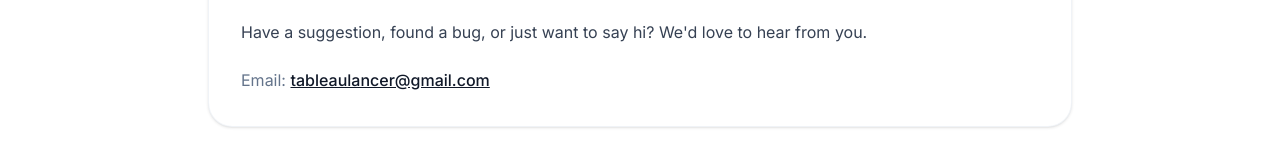
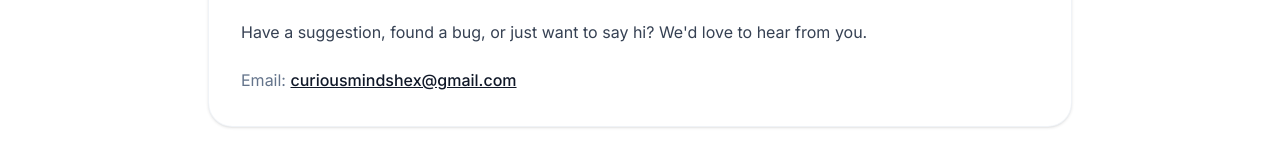
Before and after one commit to TanmayKnight/converter, a Next.js app: page /about in a window 1280 px wide. Shown: the part 874-1034 px from the top of the page. Built offline with nearby package versions, Linux system fonts and the light colour scheme; no server answers.

Commit message:
changed the email address to curious mind

```diff
--- a/src/app/about/page.tsx
+++ b/src/app/about/page.tsx
@@ -57,7 +57,7 @@ export default function AboutPage() {
                     Have a suggestion, found a bug, or just want to say hi? We'd love to hear from you.
                 </p>
                 <p className="text-muted-foreground">
-                    Email: <a href="mailto:tableaulancer@gmail.com" className="hover:text-primary transition-colors">tableaulancer@gmail.com</a>
+                    Email: <a href="mailto:curiousmindshex@gmail.com" className="hover:text-primary transition-colors">curiousmindshex@gmail.com</a>
                 </p>
             </div>
         </div>
--- a/src/app/contact/page.tsx
+++ b/src/app/contact/page.tsx
@@ -38,10 +38,10 @@ export default function ContactPage() {
                     </p>
 
                     <a
-                        href="mailto:tableaulancer@gmail.com"
-                        className="inline-flex items-center justify-center w-full bg-primary text-primary-foreground hover:bg-primary/90 h-11 px-8 rounded-xl font-medium transition-colors"
+                        href="mailto:curiousmindshex@gmail.com"
+                        className="text-lg font-medium hover:text-primary transition-colors mb-2"
                     >
-                        tableaulancer@gmail.com
+                        curiousmindshex@gmail.com
                     </a>
                 </div>
 
--- a/src/app/layout.tsx
+++ b/src/app/layout.tsx
@@ -72,7 +72,7 @@ export default function RootLayout({
               ],
               contactPoint: {
                 '@type': 'ContactPoint',
-                email: 'tableaulancer@gmail.com',
+                email: 'curiousmindshex@gmail.com',
                 contactType: 'customer support'
               }
             }),
--- a/src/app/privacy/page.tsx
+++ b/src/app/privacy/page.tsx
@@ -50,7 +50,7 @@ export default function PrivacyPolicy() {
                 <section>
                     <h2 className="text-xl font-semibold mb-2">6. Contact Us</h2>
                     <p>
-                        If you have any questions about this Privacy Policy, please contact us at <a href="mailto:tableaulancer@gmail.com" className="hover:text-primary transition-colors">tableaulancer@gmail.com</a>.
+                        If you have any questions about this Privacy Policy, please contact us at <a href="mailto:curiousmindshex@gmail.com" className="hover:text-primary transition-colors">curiousmindshex@gmail.com</a>.
                     </p>
                 </section>
             </div>
--- a/src/app/terms/page.tsx
+++ b/src/app/terms/page.tsx
@@ -39,7 +39,7 @@ export default function TermsOfService() {
                 <section>
                     <h2 className="text-xl font-semibold mb-2">5. Contact</h2>
                     <p>
-                        If you have any questions about these Terms, please contact us at <a href="mailto:tableaulancer@gmail.com" className="hover:text-primary transition-colors">tableaulancer@gmail.com</a>.
+                        If you have any questions about these Terms, please contact us at <a href="mailto:curiousmindshex@gmail.com" className="hover:text-primary transition-colors">curiousmindshex@gmail.com</a>.
                     </p>
                 </section>
             </div>
```
Also changed, not shown: public/sw.js.
